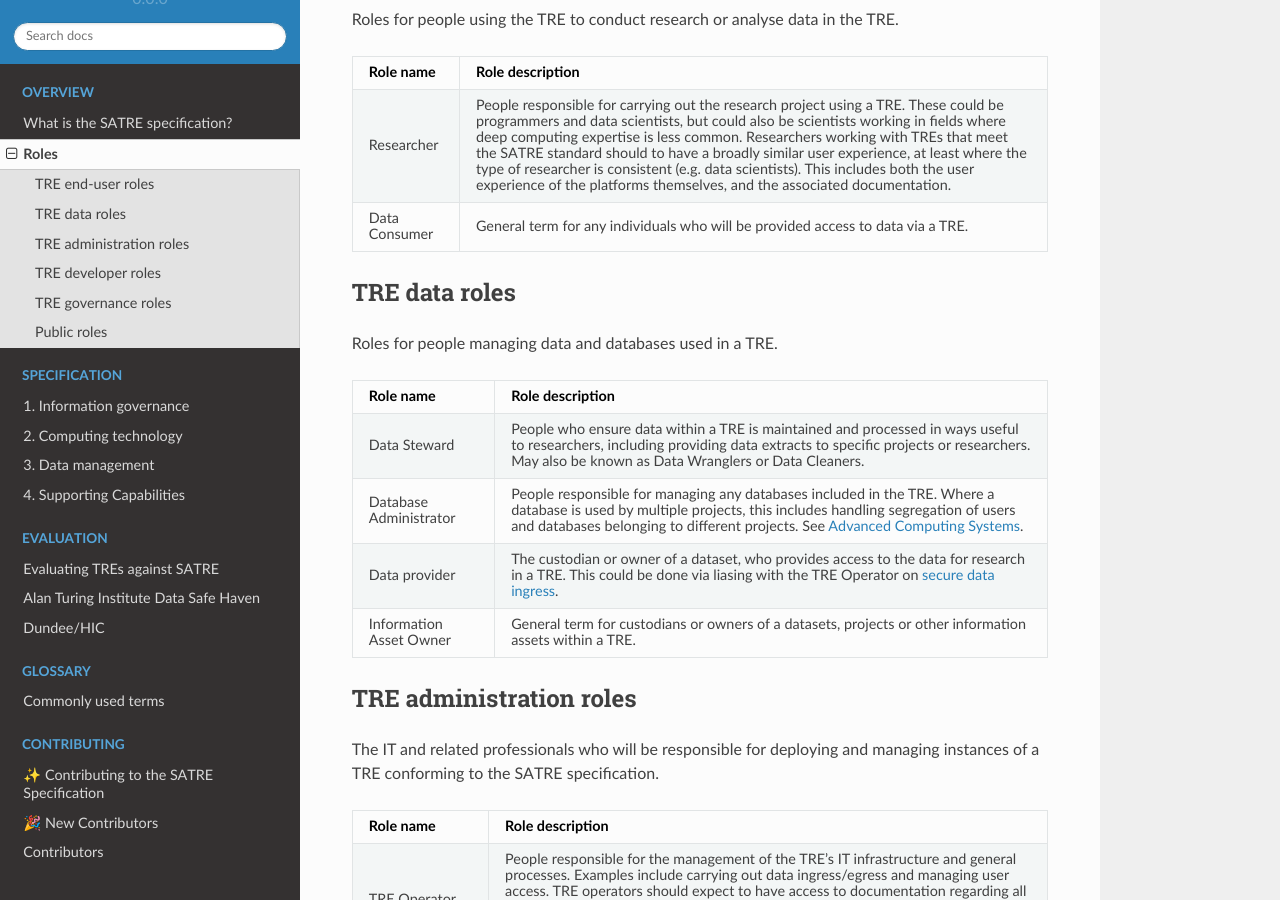
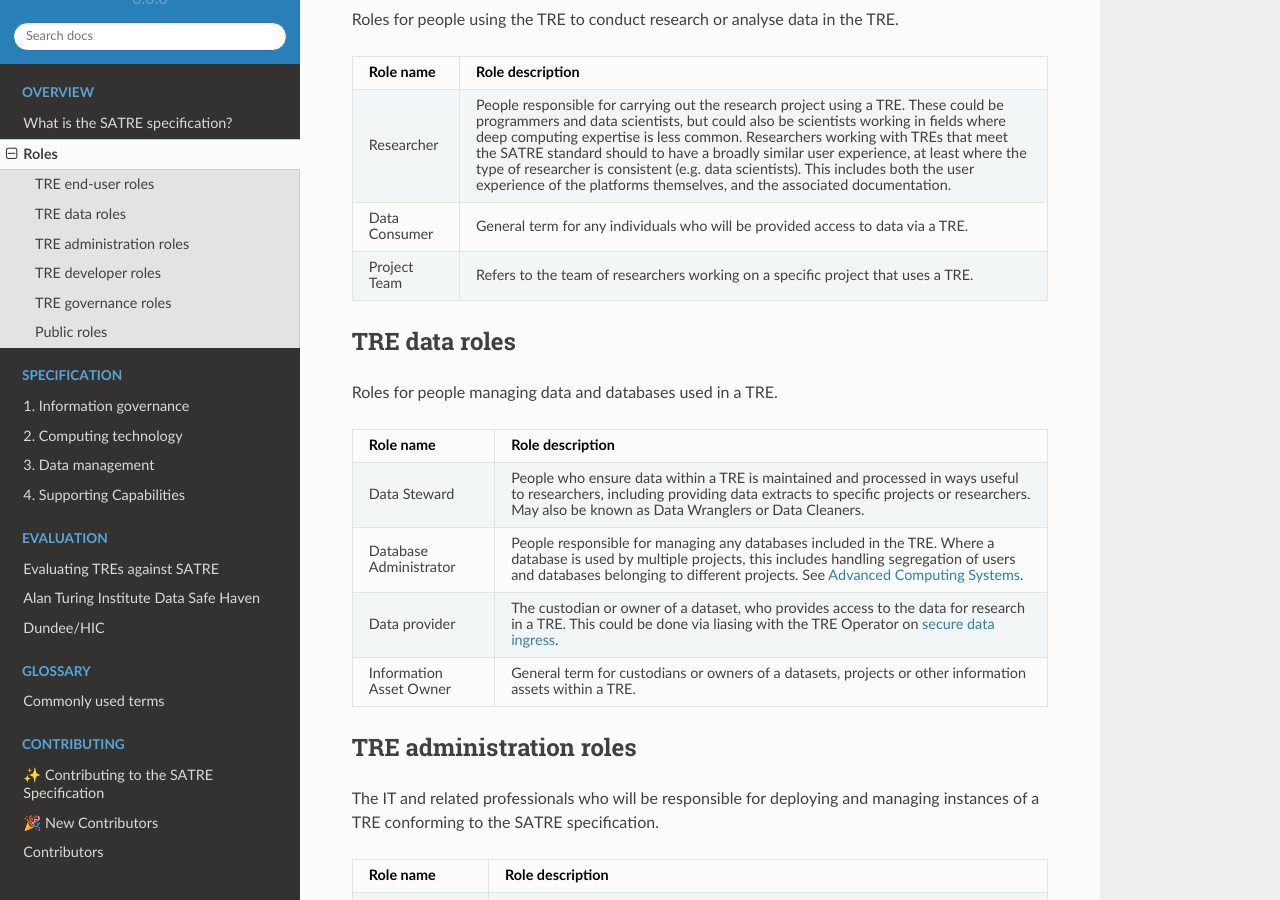
Before and after one commit to sa-tre/satre-specification, a Sphinx documentation site: the page built from docs/source/roles.md, in a window 1280 px wide and 900 px high, scrolled down 304 px. Built offline with Sphinx 7.4.7 and the Read the Docs theme 2.0.0, drawn with Linux system fonts in a browser that asks for light colours.

Commit message:
add project team

````diff
--- a/docs/source/roles.md
+++ b/docs/source/roles.md
@@ -22,6 +22,8 @@ Roles for people using the TRE to conduct research or analyse data in the TRE.
   - People responsible for carrying out the research project using a TRE. These could be programmers and data scientists, but could also be scientists working in fields where deep computing expertise is less common. Researchers working with TREs that meet the SATRE standard should to have a broadly similar user experience, at least where the type of researcher is consistent (e.g. data scientists). This includes both the user experience of the platforms themselves, and the associated documentation.
 * - Data Consumer
   - General term for any individuals who will be provided access to data via a TRE.
+* - Project Team
+  - Refers to the team of researchers working on a specific project that uses a TRE.
 
 ```
 
````
